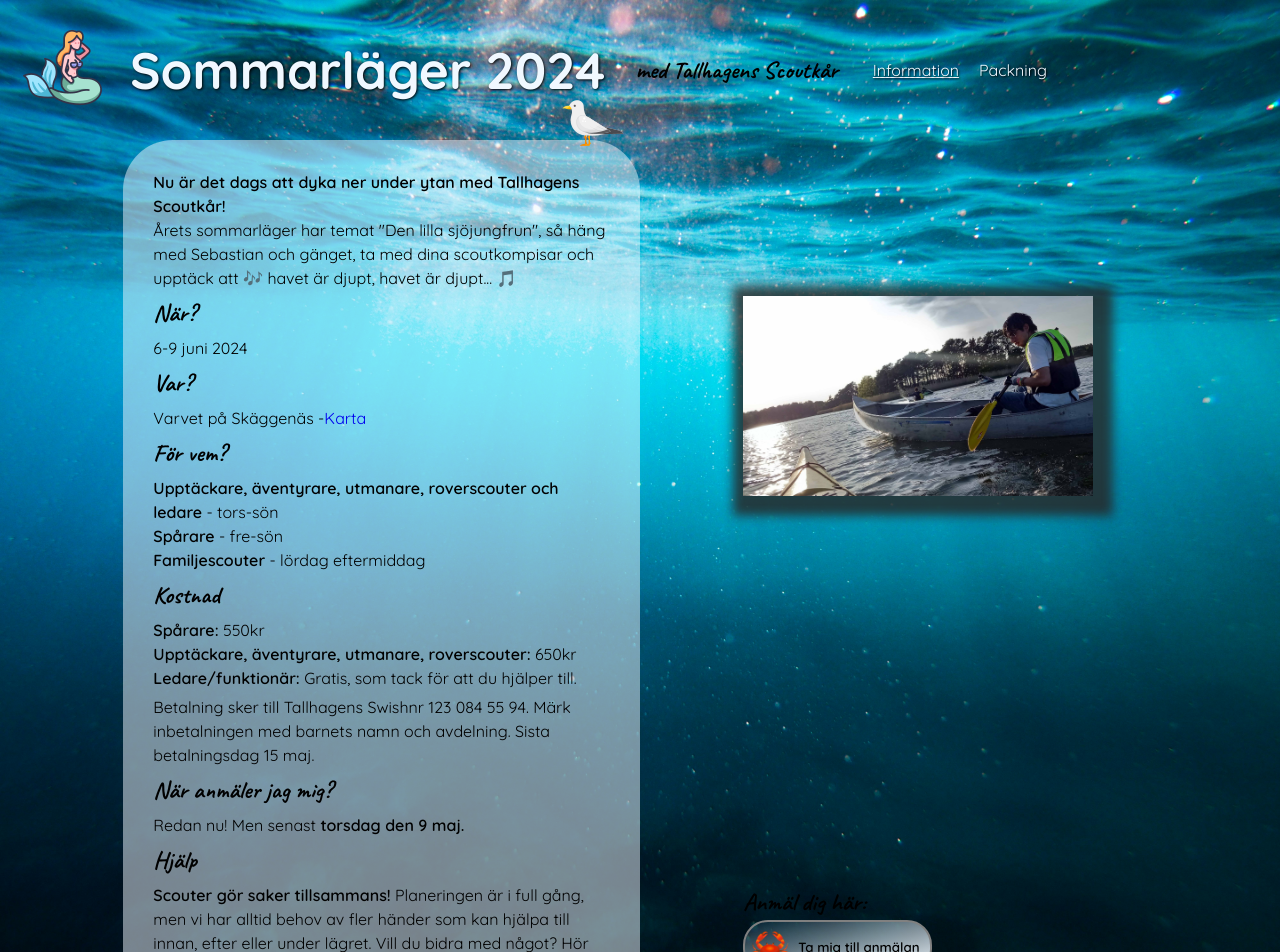
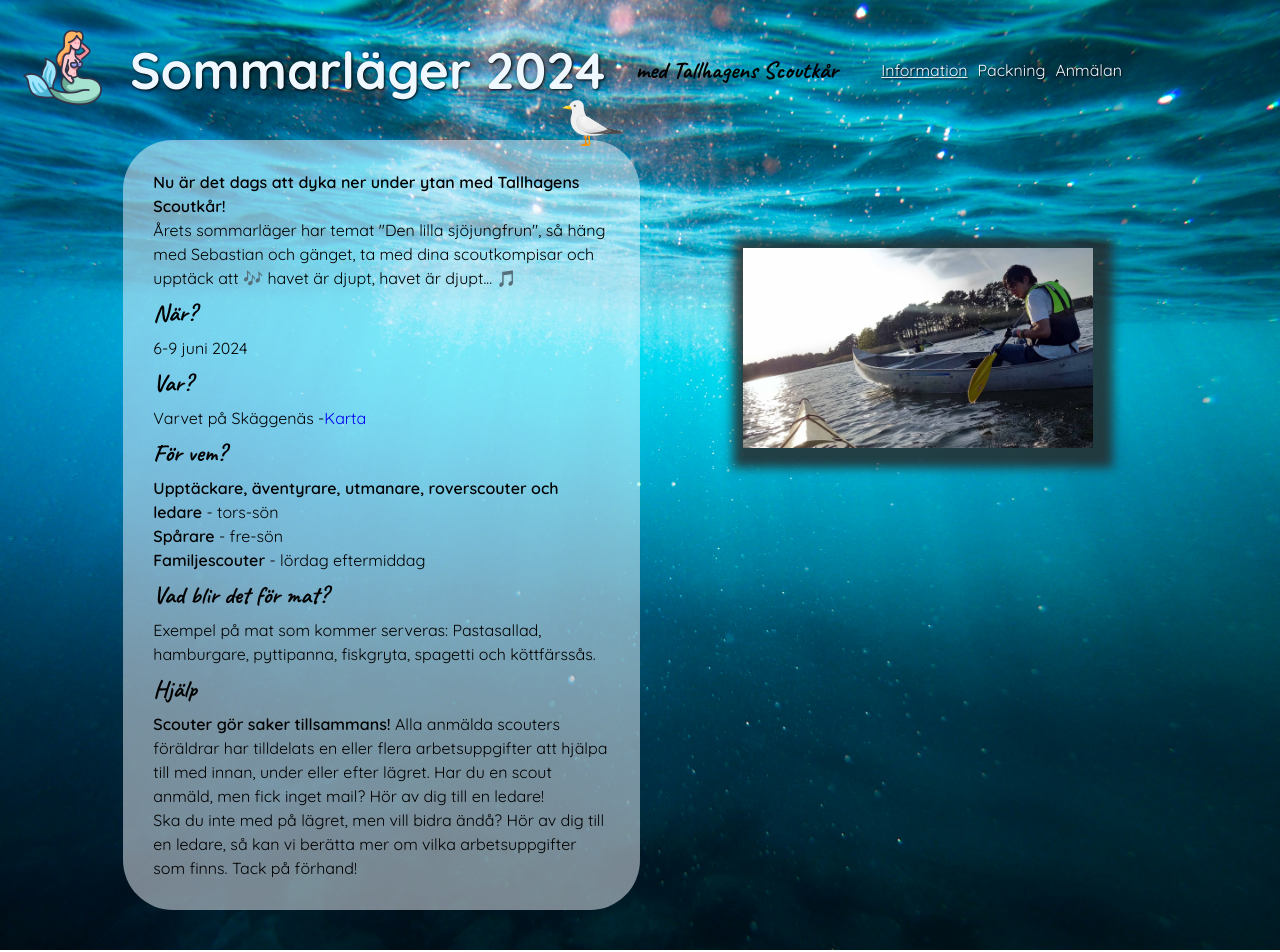
Before and after one commit to Tejpex/tallhagen, a React (Vite) app: page / in a window 1280 px wide. Shown: the top 952 px of the page. Built offline with nearby package versions, Linux system fonts and the light colour scheme; a web font is replaced by a local one.

Commit message:
Seperated general info and sign-up-info

```diff
--- a/src/App.css
+++ b/src/App.css
@@ -14,7 +14,7 @@ body {
 h1 {
   color: #f0f8ff;
   font-family: "Quicksand", sans-serif;
-  font-size: 2.5em;
+  font-size: 2em;
   margin: 0 5px 0 0;
   text-shadow: rgb(0, 0, 0) 1px 1px 3px;
 }
@@ -57,6 +57,7 @@ mark {
   align-items: center;
   justify-content: flex-start;
   gap: 25px;
+  width: 100%;
 }
 
 .headline {
@@ -76,12 +77,15 @@ mark {
 }
 
 .links {
-  margin: 10px 0;
+  margin: 0;
+  display: flex;
+  flex-direction: column;
+  gap: 10px;
 }
 
 .link {
   font-family: "Quicksand", sans-serif;
-  margin: 10px;
+  margin: 0;
   color: #f0f8ff;
   text-shadow: rgb(0, 0, 0) 1px 1px 2px;
 }
@@ -91,7 +95,8 @@ mark {
 }
 
 .main-view {
-  padding: 20px 0;
+  margin: -50px 0 0;
+  padding: 0 0 20px;
   display: flex;
   flex-direction: column;
 }
@@ -188,6 +193,8 @@ mark {
   }
 
   .main-view {
+    margin: 20px 0;
+    padding: 20px 0;
     display: grid;
     grid-template-columns: repeat(12, 1fr);
     grid-template-rows: repeat(4, 1fr);
@@ -207,6 +214,11 @@ mark {
   .photo {
     max-width: 200px;
   }
+
+  .links {
+    flex-direction: row;
+    flex-wrap: wrap;
+  }
 }
 
 @media (min-width: 1025px) {
@@ -225,6 +237,8 @@ mark {
   }
 
   .main-view {
+    margin: 0;
+    padding: 20px 0;
     display: grid;
     grid-template-columns: repeat(12, 1fr);
     grid-template-rows: repeat(4, 1fr);
@@ -240,12 +254,20 @@ mark {
     bottom: 50px;
     order: 1;
   }
+
+  .links {
+    flex-direction: row;
+    flex-wrap: wrap;
+  }
 }
 
-@media (min-width: 1100px) {
+@media (min-width: 1250px) {
  .headline {
+    width: 80%;
     flex-direction: row;
+    flex-wrap: wrap;
     align-items: center;
+    justify-content: space-between;
     gap: 25px;
   }
 }
--- a/src/App.jsx
+++ b/src/App.jsx
@@ -1,7 +1,7 @@
 import { BrowserRouter, Routes, Route } from "react-router-dom"
 import { LandingPage } from "./pages/LandingPage"
 import { Equipment } from "./pages/Equipment"
-import { Help } from "./pages/Help"
+import { SignUpInfo } from "./pages/SignUpInfo"
 import './App.css'
 
 export const App = () => {
@@ -11,7 +11,7 @@ export const App = () => {
         <Routes>
           <Route path="/" element={<LandingPage />} />
           <Route path="/packning" element={<Equipment />} />
-          <Route path="/hjalp" element={<Help />} />
+          <Route path="/sign-up" element={<SignUpInfo />} />
         </Routes>
       </main>
     </BrowserRouter>
--- /dev/null
+++ b/src/components/GeneralInfo.jsx
@@ -0,0 +1,37 @@
+
+
+export const Info = () => {
+  return (
+    <div className="info-box">
+      <p>
+        <mark>
+        Nu är det dags att dyka ner under ytan med Tallhagens Scoutkår!
+        </mark>{" "}
+        <br />
+        Årets sommarläger har temat &quot;Den lilla sjöjungfrun&quot;, så häng
+        med Sebastian och gänget, ta med dina scoutkompisar och upptäck att 🎶
+        havet är djupt, havet är djupt... 🎵
+      </p>
+      <h2>När?</h2>
+      <p>6-9 juni 2024</p>
+      <h2>Var?</h2>
+      <p>
+        Varvet på Skäggenäs -
+        <a href="https://maps.app.goo.gl/TU6w9eTrMSqpfdjD8" target="blank">Karta</a>
+      </p>
+      <h2>För vem?</h2>
+      <p>
+        <mark>Upptäckare, äventyrare, utmanare, roverscouter och ledare</mark> -
+        tors-sön <br />
+        <mark>Spårare</mark> - fre-sön <br />
+        <mark>Familjescouter</mark> - lördag eftermiddag
+      </p>
+      <h2>Vad blir det för mat?</h2>
+      <p>Exempel på mat som kommer serveras: Pastasallad, hamburgare, pyttipanna, fiskgryta, spagetti och köttfärssås.</p>
+      <h2>Hjälp</h2>
+      <p>
+        <mark>Scouter gör saker tillsammans!</mark> Alla anmälda scouters föräldrar har tilldelats en eller flera arbetsuppgifter att hjälpa till med innan, under eller efter lägret. Har du en scout anmäld, men fick inget mail? Hör av dig till en ledare!<br />Ska du inte med på lägret, men vill bidra ändå? Hör av dig till en ledare, så kan vi berätta mer om vilka arbetsuppgifter som finns. Tack på förhand!
+      </p>
+    </div>
+  )
+}
--- a/src/components/Info.jsx
+++ b/src/components/InfoAboutSignUp.jsx
@@ -1,25 +1,9 @@
 
 
-export const Info = () => {
+export const InfoAboutSignUp = () => {
   return (
     <div className="info-box">
-      <p>
-        <mark>
-        Nu är det dags att dyka ner under ytan med Tallhagens Scoutkår!
-        </mark>{" "}
-        <br />
-        Årets sommarläger har temat &quot;Den lilla sjöjungfrun&quot;, så häng
-        med Sebastian och gänget, ta med dina scoutkompisar och upptäck att 🎶
-        havet är djupt, havet är djupt... 🎵
-      </p>
-      <h2>När?</h2>
-      <p>6-9 juni 2024</p>
-      <h2>Var?</h2>
-      <p>
-        Varvet på Skäggenäs -
-        <a href="https://maps.app.goo.gl/TU6w9eTrMSqpfdjD8" target="blank">Karta</a>
-      </p>
-      <h2>För vem?</h2>
+      <h2>Vem får vara med?</h2>
       <p>
         <mark>Upptäckare, äventyrare, utmanare, roverscouter och ledare</mark> -
         tors-sön <br />
@@ -41,7 +25,7 @@ export const Info = () => {
       </p>
       <h2>När anmäler jag mig?</h2>
       <p>
-        Redan nu! Men senast <mark>torsdag den 9 maj.</mark>
+        Senast <mark>torsdag den 9 maj.</mark>
       </p>
       {/*<p>Sista avanmälningsdag är 23 maj.</p>*/}
       <h2>Hjälp</h2>
@@ -55,5 +39,5 @@ export const Info = () => {
         anmälningsformuläret. Tack på förhand!
       </p>
     </div>
-  )
+  );
 }
--- a/src/components/NavBar.jsx
+++ b/src/components/NavBar.jsx
@@ -14,6 +14,7 @@ export const NavBar = () => {
           <nav className="links">
             <NavLink className="link" to="/">Information</NavLink>
             <NavLink className="link" to="/packning">Packning</NavLink>
+            <NavLink className="link" to="/sign-up">Anmälan</NavLink>
           </nav>
         </div>
     </div>
--- a/src/pages/LandingPage.jsx
+++ b/src/pages/LandingPage.jsx
@@ -1,6 +1,5 @@
-import { NavBar } from "../components/NavBar"
-import { Info } from "../components/Info"
-import { SignUp } from "../components/SignUp"
+import { NavBar } from "../components/NavBar";
+import { Info } from "../components/GeneralInfo";
 
 export const LandingPage = () => {
   return (
@@ -10,8 +9,7 @@ export const LandingPage = () => {
         <Info />
         <img className="seagull" src="/seagull.png" alt="Icon of seagull" />
         <img className="photo" src="/canoe-damian.jpg" alt="Canoe in water" />
-        <SignUp />
       </div>
     </div>
-  )
-}
+  );
+};
--- /dev/null
+++ b/src/pages/SignUpInfo.jsx
@@ -0,0 +1,21 @@
+import { NavBar } from "../components/NavBar"
+import { InfoAboutSignUp } from "../components/InfoAboutSignUp"
+import { SignUp } from "../components/SignUp"
+
+export const SignUpInfo = () => {
+  return (
+    <div>
+      <NavBar />
+      <div className="main-view">
+        <InfoAboutSignUp />
+        <img className="seagull" src="/seagull.png" alt="Icon of seagull" />
+        <img
+          className="photo"
+          src="/walking-scouts.JPG"
+          alt="Scouts with big backpacks hiking in the forest."
+        />
+        <SignUp />
+      </div>
+    </div>
+  )
+}
```
